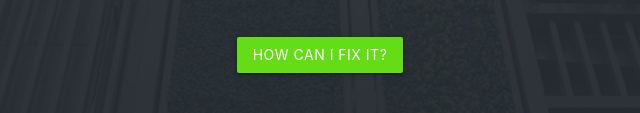
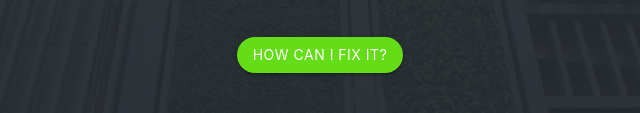
Before and after one commit to raulnabarret/StartupWeekendSA, a plain HTML site: page index.html in a window 1280 px wide. Shown: the part 553-666 px from the top of the page, 320-960 px from the left. Drawn offline with nearby package versions, Linux system fonts and the light colour scheme.

Commit message:
Make round button

```diff
--- a/css/styles.css
+++ b/css/styles.css
@@ -57,5 +57,5 @@ h2 {
 }
 
 .main-header-btn button {
-	background:
+	border-radius: 20px;
 }
```
Also changed, not shown: index.html (+1 -1 lines).
